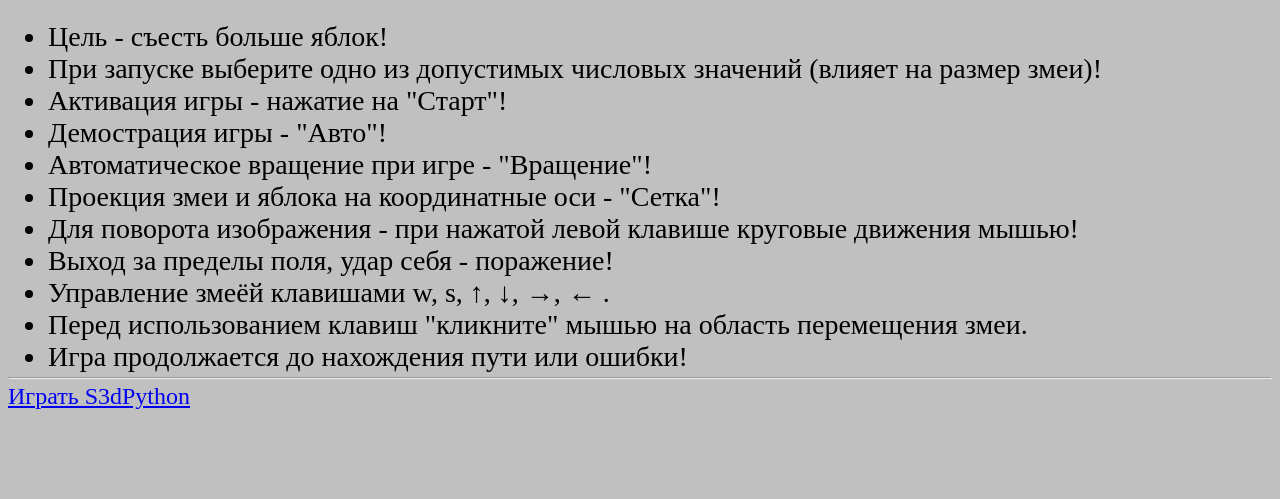
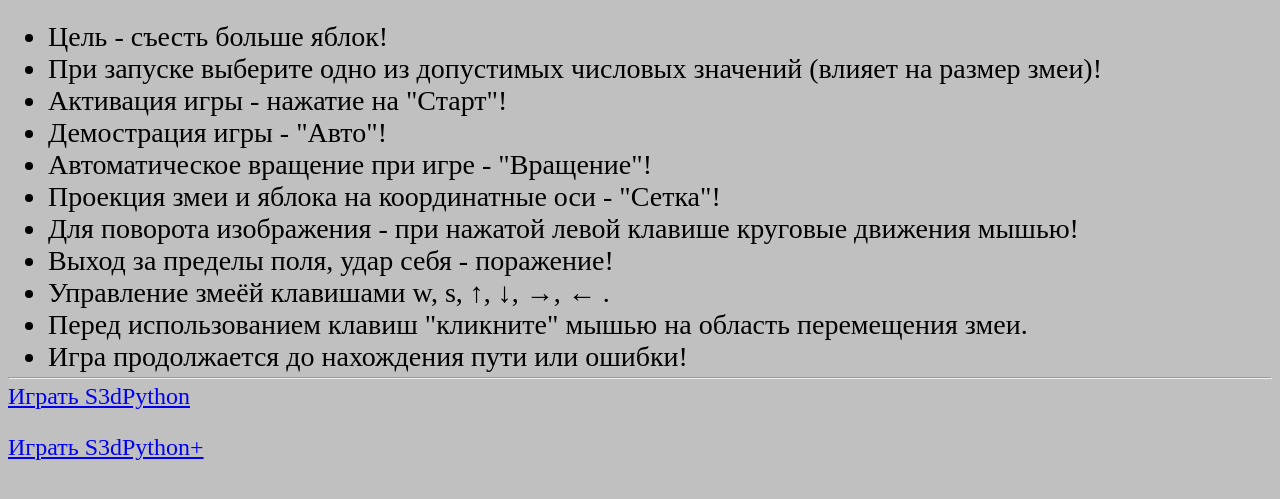
Before and after one commit to VladimirDVN/3dPython, a website: page index.html in a window 1280 px wide. Shown: the part 79-578 px from the top of the page. Drawn offline with nearby package versions, Linux system fonts and the light colour scheme.

Commit message:
Add files via upload

```diff
--- a/index.html
+++ b/index.html
@@ -49,5 +49,8 @@
 	<p> <font size=5rem>
 		<a  href="index1.html" target="_blank" rel="opener" >Играть S3dPython</a>
 	</p>
+		<p> <font size=5rem>
+		<a  href="index2.html" target="_blank" rel="opener" >Играть S3dPython+</a>
+	</p>
   </body>
 </html>
```
